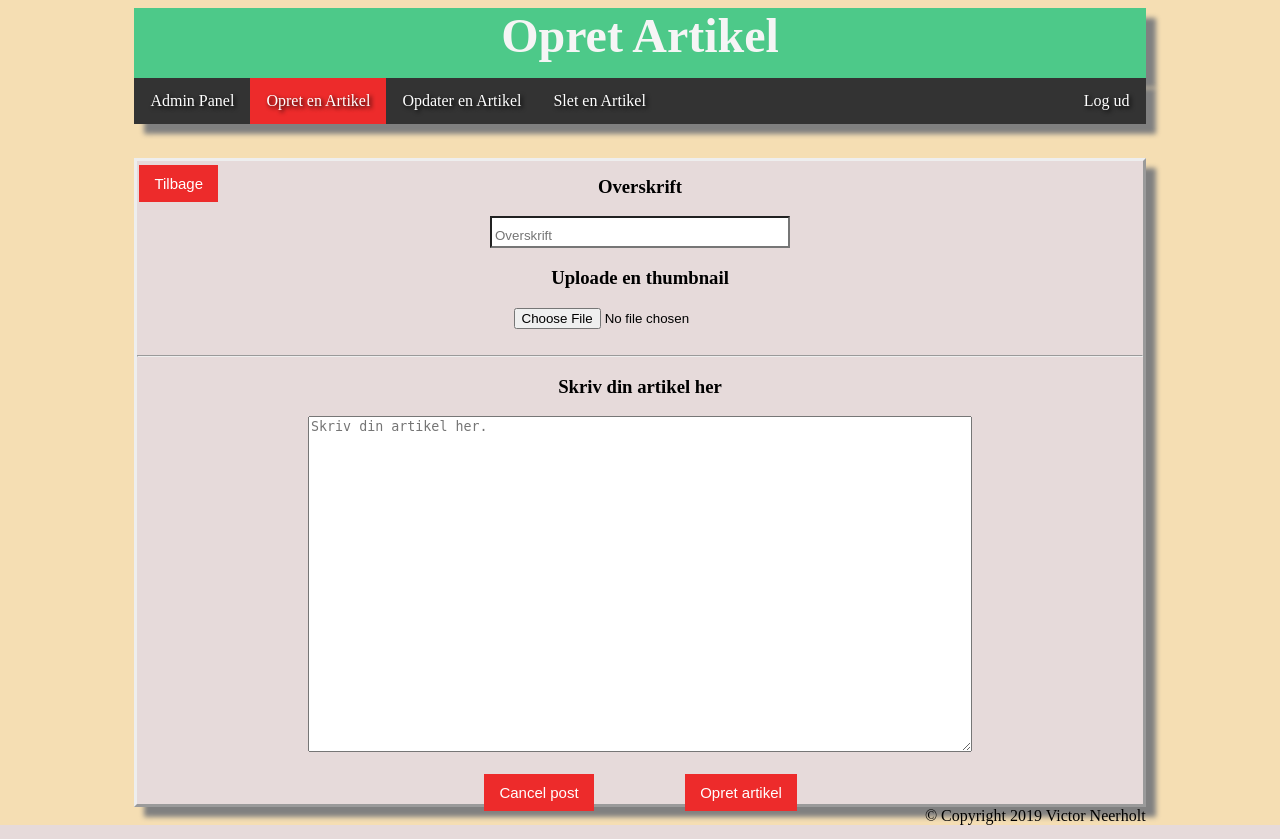
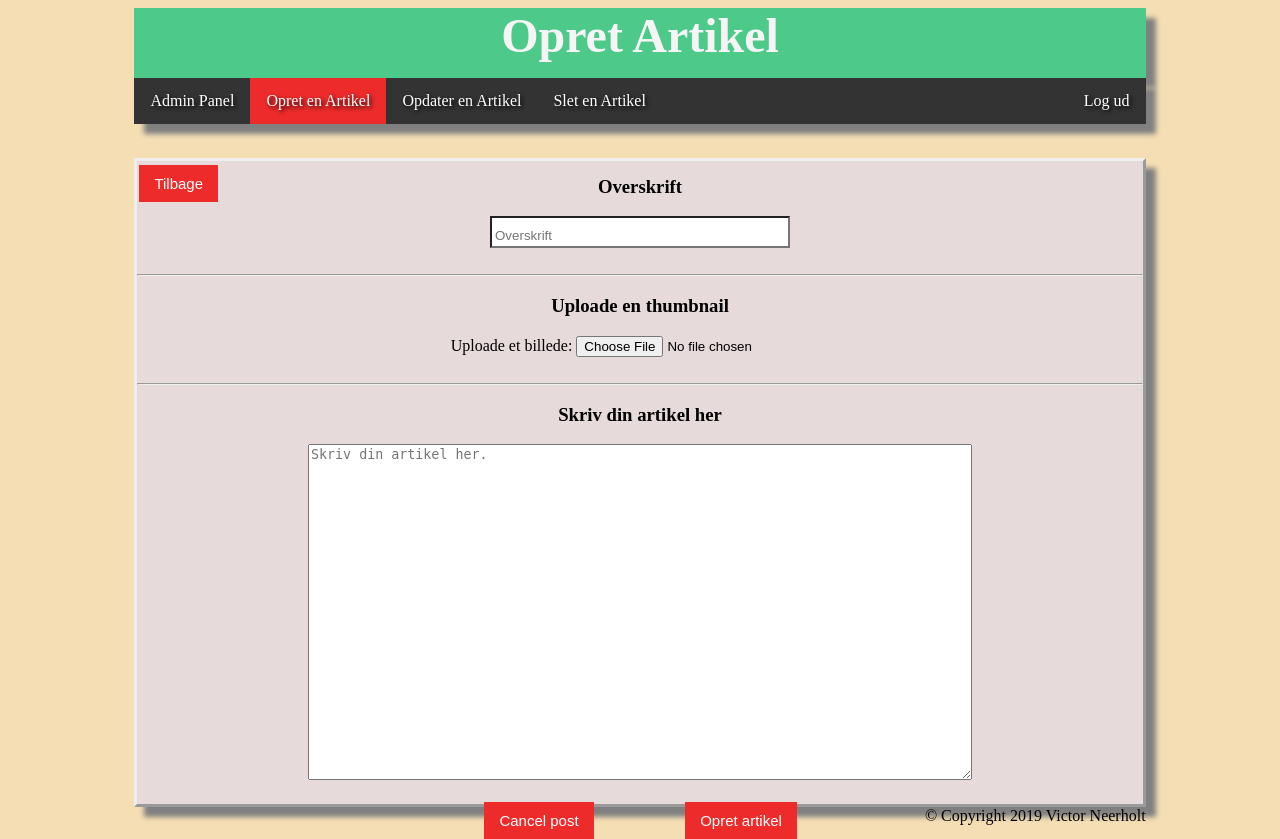
Before and after one commit to Neerholt/portfolie, a PHP site: page /lavepost.php in a window 1280 px wide. Run offline with PHP 8.4, Linux system fonts and the light colour scheme; the visitor is signed in with stand-in values (Sample User, id 1).

Commit message:
har nu fået min opret form til at kunne tag text, nu mangler jeg bare at kunne send billeder til databasen

```diff
--- a/lavepost.php
+++ b/lavepost.php
@@ -19,7 +19,8 @@ if(!$connect){
     die("Connectiuon failed because" .mysqli_connect_error());
 }
 
-$sql_tabel = "INSERT INTO opret (ID, overskrift, billede, atikeltext) VALUES (NULL,'$overskrift',NULL,'$atikeltext')";
+
+$sql_tabel = "INSERT INTO `opret`(`ID`, `overskrift`, `billede`, `atikeltext`) VALUES (NULL,'$overskrift','NULL','$atikeltext')";
 
 $data = mysqli_query($connect,$sql_tabel);
 
@@ -72,9 +73,10 @@ if(!isset($_SESSION['login'])){
                 </form>
                 <center><form action="lavepost.php" method="POST" >
                                     <h3>Overskrift</h3>
-                                    <input type="text"  class="textboxsopret" name="overskrift" placeholder="Overskrift" required >
-                                   <h3>Uploade en thumbnail</h3>
-                                    <input type="file" required=""><br/><br/>
+                                    <input type="text"  class="textboxsopret" name="overskrift" placeholder="Overskrift" required > <br/><br/>
+                                    <hr>
+                                  <h3>Uploade en thumbnail</h3>
+                                  <label> Uploade et billede: </label><input type="file" name="img"><br/><br/>
                                     <hr>
                                     <h3>Skriv din artikel her</h4>
                                     <center><textarea rows="22%" name="atikeltext" cols="80%" placeholder="Skriv din artikel her." required></textarea></center> <!--har lavet lidt om på rows og cols værdigerne-->
```
